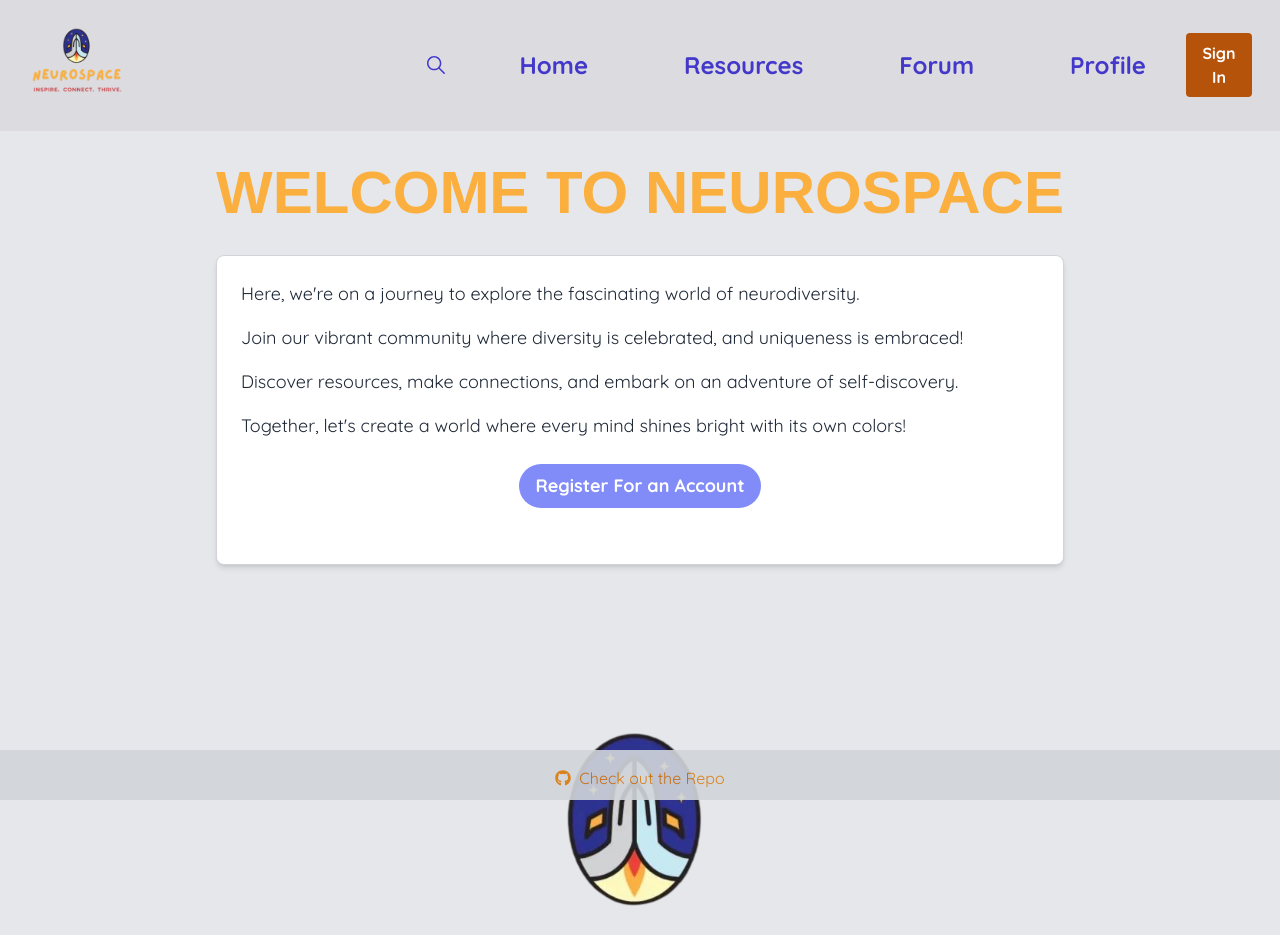
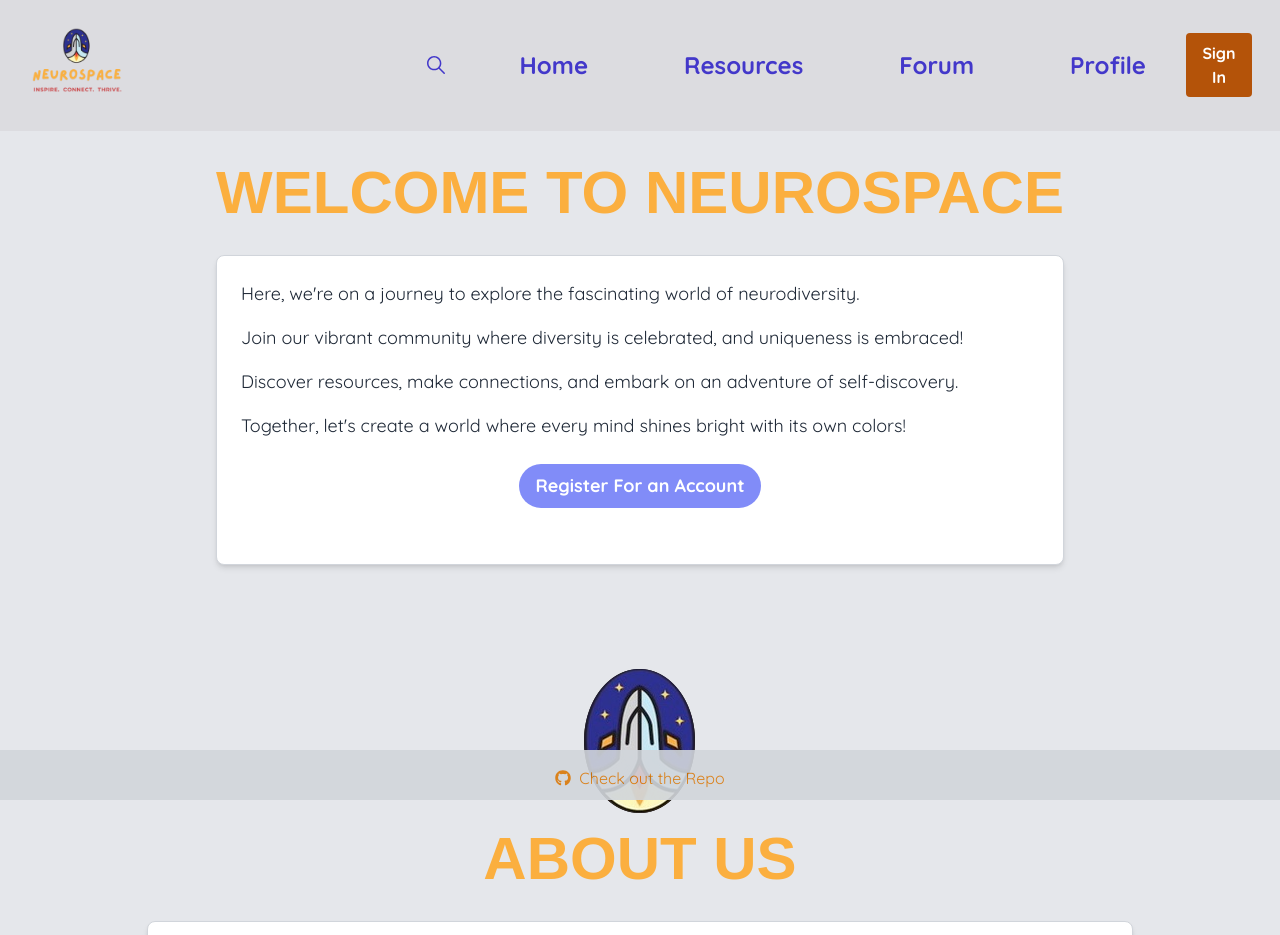
Before and after one commit to MonBoza/NeuroSpace, a React (Vite) app in the folder frontend/: page / in a window 1280 px wide. Shown: the top 935 px of the page. Built offline with nearby package versions, Linux system fonts and the light colour scheme; a web font is replaced by a local one.

Commit message:
Update README.md with logo and component diagram

```diff
--- a/frontend/package.json
+++ b/frontend/package.json
@@ -17,7 +17,8 @@
     "react-dom": "^18.2.0",
     "react-icons": "^5.1.0",
     "react-router-dom": "^6.22.3",
-    "react-scroll": "^1.9.0"
+    "react-scroll": "^1.9.0",
+    "react-linkify": "^1.0.0-alpha"
   },
   "devDependencies": {
     "@types/react": "^18.2.66",
--- a/frontend/src/Components/Home.jsx
+++ b/frontend/src/Components/Home.jsx
@@ -1,7 +1,7 @@
 import React from "react";
 import { useState } from "react";
 import { useNavigate } from "react-router-dom";
-import Neurospace from '../assets/img/Neurospace.png'
+import Icon from '../assets/img/icon.png'
 
 const Home = () => {
   const [isAuthenticated, setIsAuthenticated] = useState(false);
@@ -51,7 +51,7 @@
 
         <div className="mb-8 px-4 mt-10 py-4">
         <div className="mt-8 left-0 right-0 p-4">
-        <img src={Neurospace} className=" mx-auto max-h-82 max-w-82 logo" />
+        <img src={Icon} className=" mx-auto max-h-82 max-w-82 logo" />
         </div>
           <h1 className="text-6xl text-transform: uppercase font-bold text-center mb-8">
             About Us
--- a/frontend/src/Components/Register.jsx
+++ b/frontend/src/Components/Register.jsx
@@ -36,7 +36,7 @@
 
   return (
     <div className="flex justify-center items-center h-screen">
-      <div className="bg-white rounded-lg shadow-md p-8">
+      <div className="bg-white rounded-lg shadow-md p-6">
       <h1 className="text-2xl font-bold mb-4">Register For an Account</h1>
       <form>
         <input
--- a/package.json
+++ b/package.json
@@ -1,5 +1,5 @@
 {
   "dependencies": {
-    "react-linkify": "^1.0.0-alpha"
+
   }
 }
```
Also changed, not shown: 1 other file (tests, documents, lock files or other folders).
